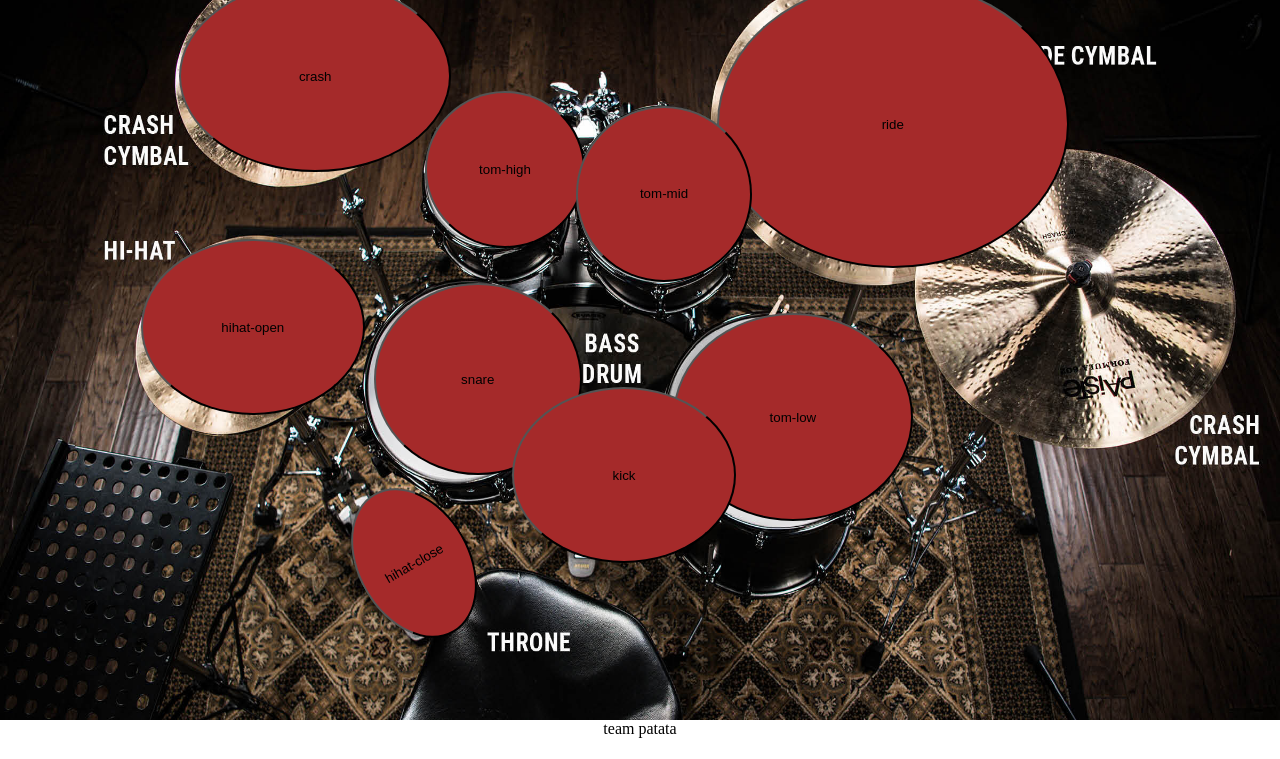
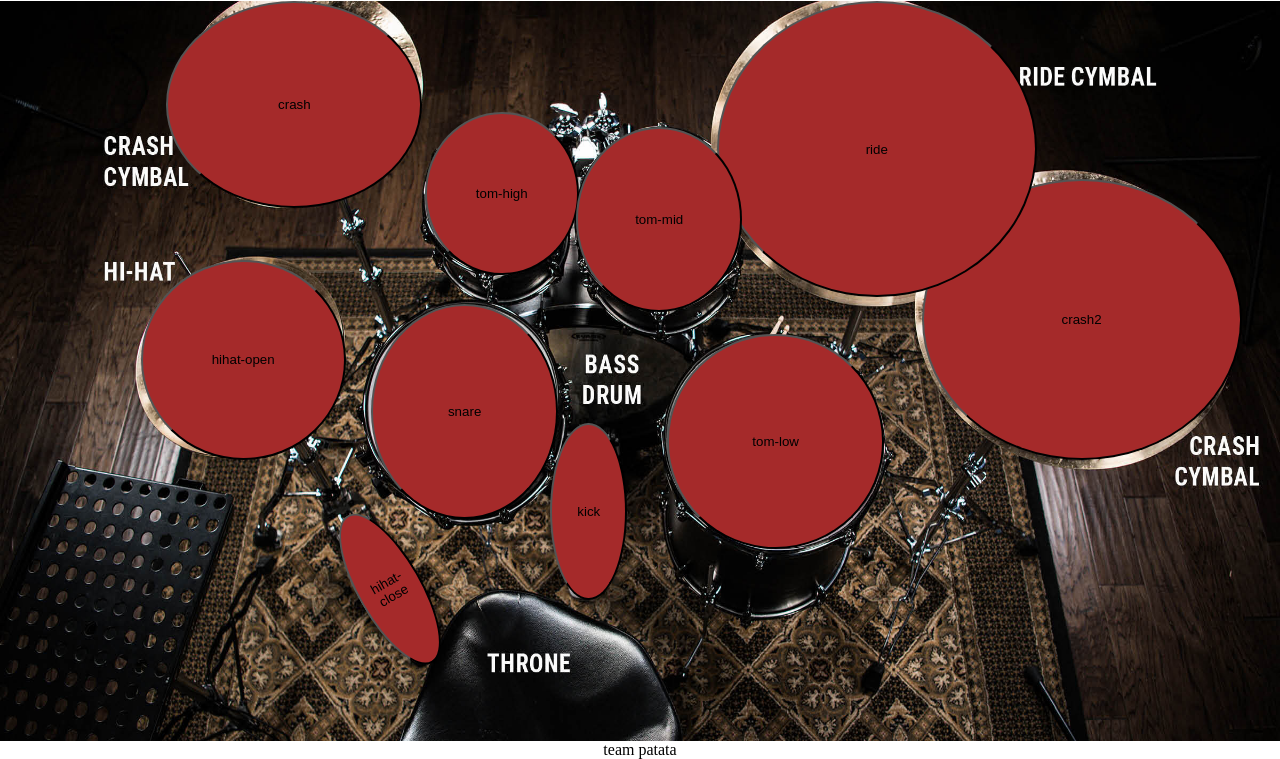
Before and after one commit to DavidSoprano/Bateria, a plain HTML site: page index.html in a window 1280 px wide. Shown: the part 52-811 px from the top of the page. Drawn offline with Linux system fonts and the light colour scheme.

Commit message:
subida de marcelo

```diff
--- a/css/style.css
+++ b/css/style.css
@@ -4,18 +4,17 @@
   box-sizing: border-box;
 }
 
-body {
-  display: grid;
+/* body {
+  /* display: grid;
   grid-template-rows: 2rem 1fr 1rem;
   grid-template-areas:
     "header"
     "main"
-    "footer";
-}
+    "footer"; */
+/* }  */
 
 header {
-  display: grid;
-  grid-area: header;
+  /* grid-area: header; */
 
   margin-bottom: 1rem;
 }
@@ -24,29 +23,9 @@ h1 {
   text-align: center;
 }
 
-main {
-  display: grid;
-  grid-area: main;
-}
-
 li {
   margin: 1rem;
 }
-
-/* #cymbal {
-  position: relative; */
-/* display: grid;
-  grid-template-columns: 1fr 1fr 1fr 1fr; */
-/* } */
-
-/* #drums {
-  position: relative; */
-/* display: grid;
-  grid-template-columns: 150px 150px 150px 150px 150px; */
-
-/* margin-bottom: 1rem; */
-/* justify-content: space-evenly; */
-/* } */
 
 section {
   position: relative;
@@ -70,65 +49,73 @@ img {
 }
 
 #crash {
-  left: 14%;
-  width: 17rem;
-  height: 12rem;
+  left: 13%;
+  width: 20%;
+  height: 28%;
 }
 
 #ride {
   left: 56%;
-  width: 22rem;
-  height: 18rem;
+  width: 25%;
+  height: 40%;
+}
+
+#crash2 {
+  left: 72%;
+  top: 24%;
+  width: 25%;
+  height: 38%;
 }
 
 #tomHigh {
   left: 33.2%;
   top: 15%;
-  width: 10rem;
-  height: 9.8rem;
+  width: 12%;
+  height: 22%;
 }
 
 #tomMid {
   left: 45%;
   top: 17%;
-  width: 11rem;
-  height: 11rem;
+  width: 13%;
+  height: 25%;
 }
 
 #tomLow {
-  left: 52.57%;
+  left: 52.1%;
   top: 45%;
-  width: 15rem;
-  height: 13rem;
+  width: 17%;
+  height: 29%;
 }
 
 #snare {
-  left: 29.2%;
+  left: 29%;
   top: 41%;
-  width: 13rem;
-  height: 12rem;
+  width: 14.6%;
+  height: 29%;
 }
 
 #hiHatOpen {
   left: 11%;
   top: 35%;
-  width: 14rem;
-  height: 11rem;
+  width: 16%;
+  height: 27%;
+  right: 12%;
 }
 
 #hiHatClose {
   left: 28%;
   top: 68%;
-  width: 7rem;
-  height: 10rem;
+  width: 5%;
+  height: 23%;
   transform: rotate(-30deg);
 }
 
 #kick {
-  left: 40%;
-  top: 55%;
-  width: 14rem;
-  height: 11rem;
+  left: 43%;
+  top: 57%;
+  width: 6%;
+  height: 24%;
 }
 
 footer {
--- a/index.html
+++ b/index.html
@@ -17,6 +17,7 @@
       <section>
         <img src="images/IMAGENTOCHA.jpeg" alt="bateria" />
         <button id="crash" class="durums">crash</button>
+        <button id="crash2" class="durums">crash2</button>
         <button id="ride" class="durums">ride</button>
         <button id="tomHigh" class="durums">tom-high</button>
         <button id="tomMid" class="durums">tom-mid</button>
--- a/js/main.js
+++ b/js/main.js
@@ -10,9 +10,11 @@ const tomHigh = document.querySelector("#tomHigh");
 const tomLow = document.querySelector("#tomLow");
 const tomMid = document.querySelector("#tomMid");
 const recorder = document.querySelector("#recorder");
+const crash2 = document.querySelector("#crash2");
 
 const sounds = [
   crash,
+  crash2,
   hiHatClose,
   hiHatOpen,
   kick,
```
Also changed, not shown: 1 other file.
